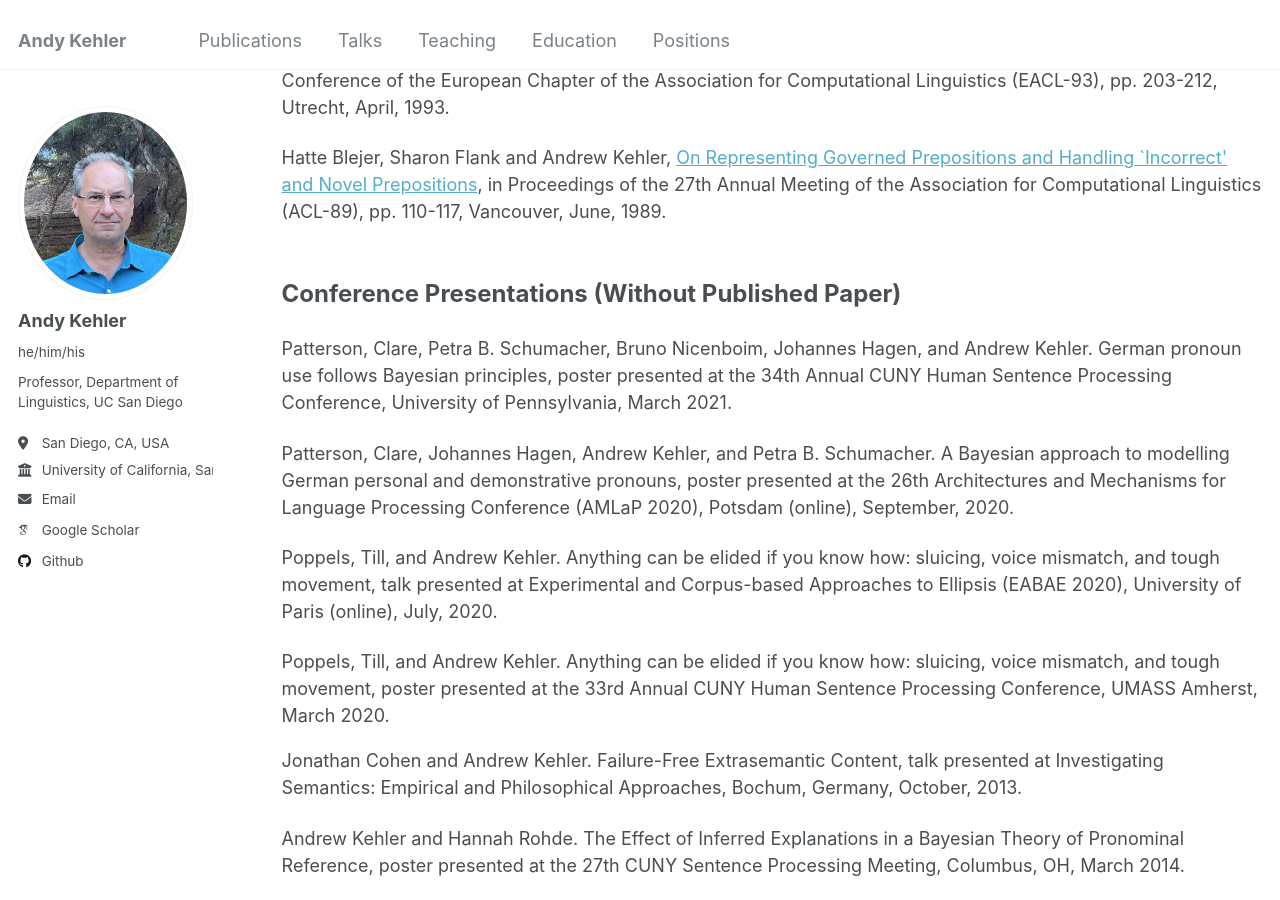
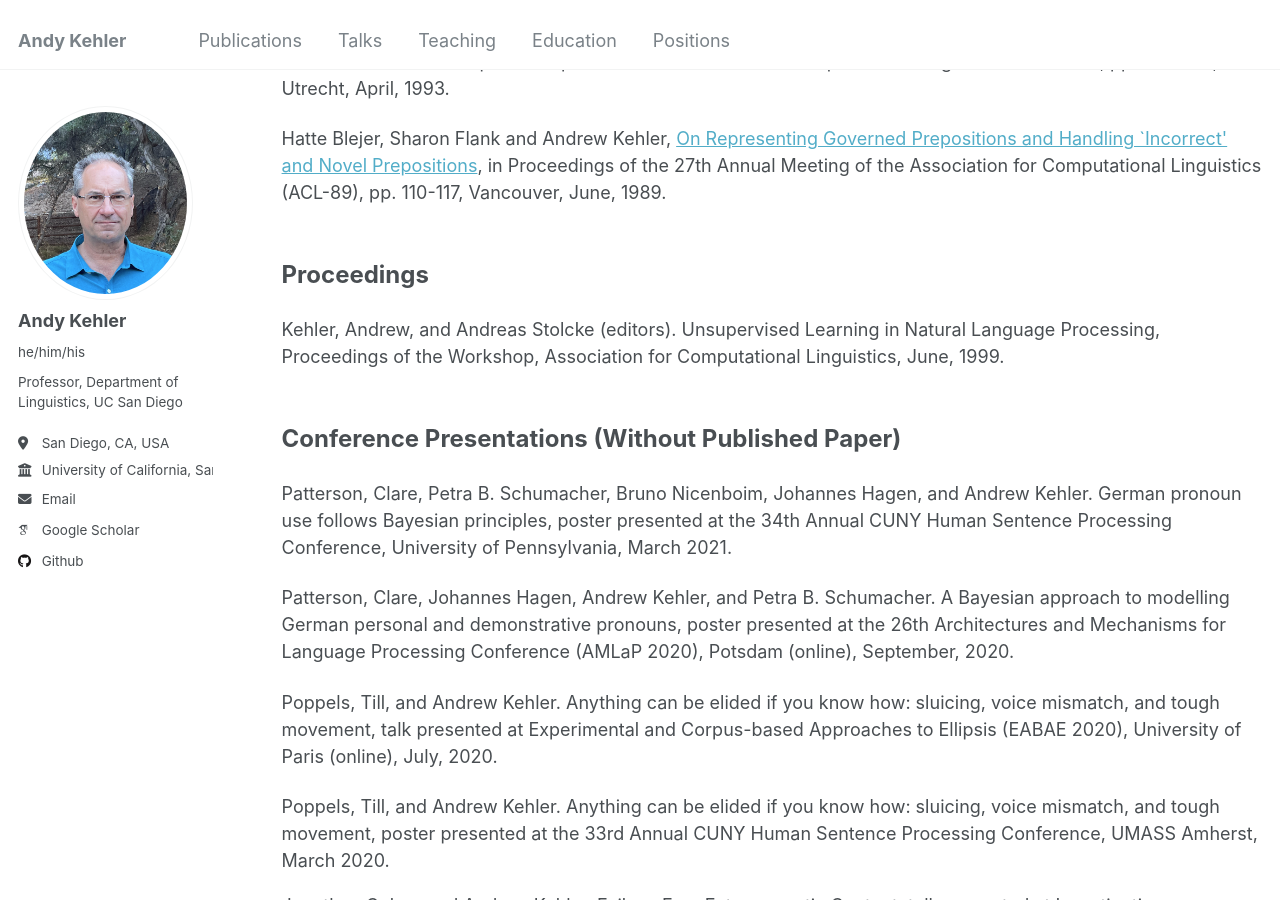
Before and after one commit to akehler/akehler.github.io, a Jekyll site: the page built from _pages/publications.html, in a window 1280 px wide and 900 px high, scrolled down 6768 px. Built offline with Jekyll 4.4.1, drawn with Linux system fonts in a browser that asks for light colours; some web fonts are replaced.

Commit message:
Update publications.html

```diff
--- a/_pages/publications.html
+++ b/_pages/publications.html
@@ -7,7 +7,6 @@ author_profile: true
 <p>
 Under construction!
 </p>
-<hr>
 
 {% if site.author.googlescholar %}
   <div class="wordwrap">You can also find my articles on <a href="{{site.author.googlescholar}}">my Google Scholar profile</a>.</div>
@@ -524,7 +523,14 @@ Governed Prepositions and Handling `Incorrect' and Novel
 Prepositions</a>, in Proceedings of the 27th Annual Meeting of the
 Association for Computational Linguistics (ACL-89), pp. 110-117, Vancouver,
 June, 1989.
-<P>
+
+<p><br>
+         <strong><font size="5">Proceedings</font></strong></p>
+
+Kehler, Andrew, and Andreas Stolcke (editors).  Unsupervised Learning in
+Natural Language Processing, Proceedings of the Workshop, Association for Computational Linguistics, June, 1999.
+<p>
+
 
           <p><br>
          <strong><font size="5">Conference Presentations (Without Published Paper)</font></strong></p>
```
